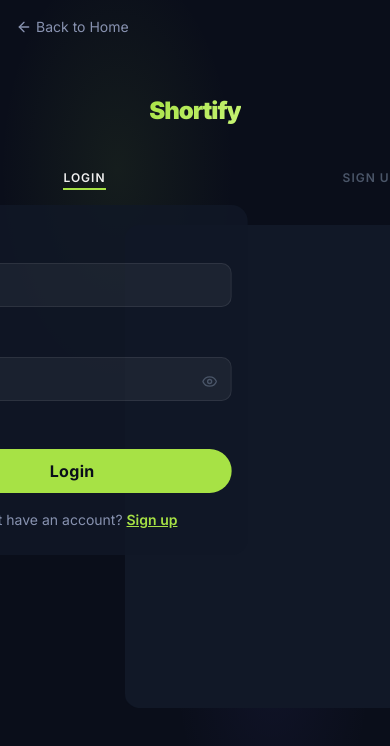
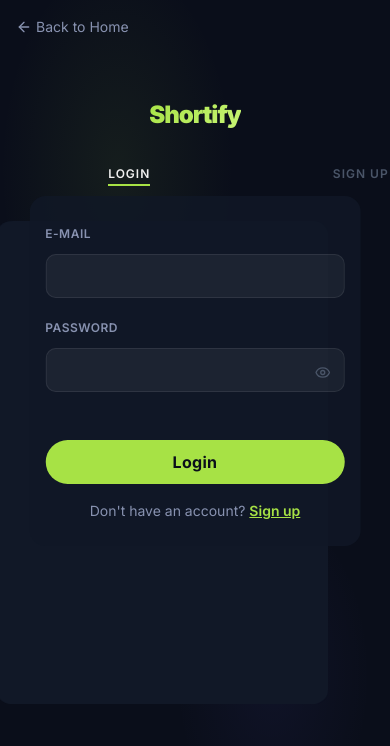
Before and after one commit to asg-01/url_shortner_microservices_render, a React (Vite) app in the folder frontend/: page /login in a window 390 px wide. Shown: the top 746 px of the page. Built offline with nearby package versions, Linux system fonts and the light colour scheme.

Commit message:
Fix mobile login form cut-off by translating exactly 50%

```diff
--- a/frontend/src/pages/Auth.css
+++ b/frontend/src/pages/Auth.css
@@ -389,18 +389,18 @@
 
 @media (max-width: 500px) {
   .auth-container {
-    padding: var(--space-md);
+    padding: var(--space-sm);
   }
 
   .auth-brand {
     font-size: var(--font-size-2xl);
-    margin-bottom: var(--space-lg);
+    margin-bottom: var(--space-md);
   }
 
   .form {
     min-width: unset;
-    width: 90vw;
-    max-width: 360px;
+    width: 85vw;
+    max-width: 340px;
     padding: var(--space-lg) var(--space-md);
     margin-top: 30px;
   }
@@ -415,76 +415,77 @@
   }
 
   .form-wrapper.is-active .switcher-login {
-    transform: translateX(65px);
+    transform: translateX(100px);
   }
 
   .form-wrapper.is-active .switcher-signup {
-    transform: translateX(-65px);
+    transform: translateX(-100px);
   }
 
-  /* Reduce animation travel distance on mobile to prevent excessive horizontal movement/overflow */
+  /* To perfectly center a flex-child that is 50% of the container width,
+     it must be translated by exactly 50% of its own width. This fixes the cutoff. */
   @keyframes showLogin {
     0% {
       background: var(--color-bg-secondary);
-      transform: translate(20%, 10px);
+      transform: translate(60%, 10px);
     }
     50% {
-      transform: translate(0, 0);
+      transform: translate(25%, 0);
     }
     100% {
       background: var(--color-bg-card);
-      transform: translate(15%, -10px);
+      transform: translate(50%, -15px);
     }
   }
 
   @keyframes hideLogin {
     0% {
       background: var(--color-bg-card);
-      transform: translate(15%, -10px);
+      transform: translate(50%, -15px);
     }
     50% {
-      transform: translate(0, 0);
+      transform: translate(25%, 0);
     }
     100% {
       background: var(--color-bg-secondary);
-      transform: translate(20%, 10px);
+      transform: translate(60%, 10px);
     }
   }
 
   @keyframes showSignup {
     0% {
       background: var(--color-bg-secondary);
-      transform: translate(-20%, 10px) scaleY(0.9);
+      transform: translate(-60%, 10px) scaleY(0.9);
     }
     50% {
-      transform: translate(0, 0) scaleY(0.9);
+      transform: translate(-25%, 0) scaleY(0.9);
     }
     100% {
       background: var(--color-bg-card);
-      transform: translate(-15%, -10px) scaleY(1);
+      transform: translate(-50%, -15px) scaleY(1);
     }
   }
 
   @keyframes hideSignup {
     0% {
       background: var(--color-bg-card);
-      transform: translate(-15%, -10px) scaleY(1);
+      transform: translate(-50%, -15px) scaleY(1);
     }
     50% {
-      transform: translate(0, 0) scaleY(0.9);
+      transform: translate(-25%, 0) scaleY(0.9);
     }
     100% {
       background: var(--color-bg-secondary);
-      transform: translate(-20%, 10px) scaleY(0.9);
+      transform: translate(-60%, 10px) scaleY(0.9);
     }
   }
 
   .btn-login {
-    transform: translateX(-15%);
+    transform: translateX(0);
   }
 
   .btn-signup {
-    transform: translateX(15%);
+    transform: translateX(0);
   }
 
   .form-login fieldset {
```
